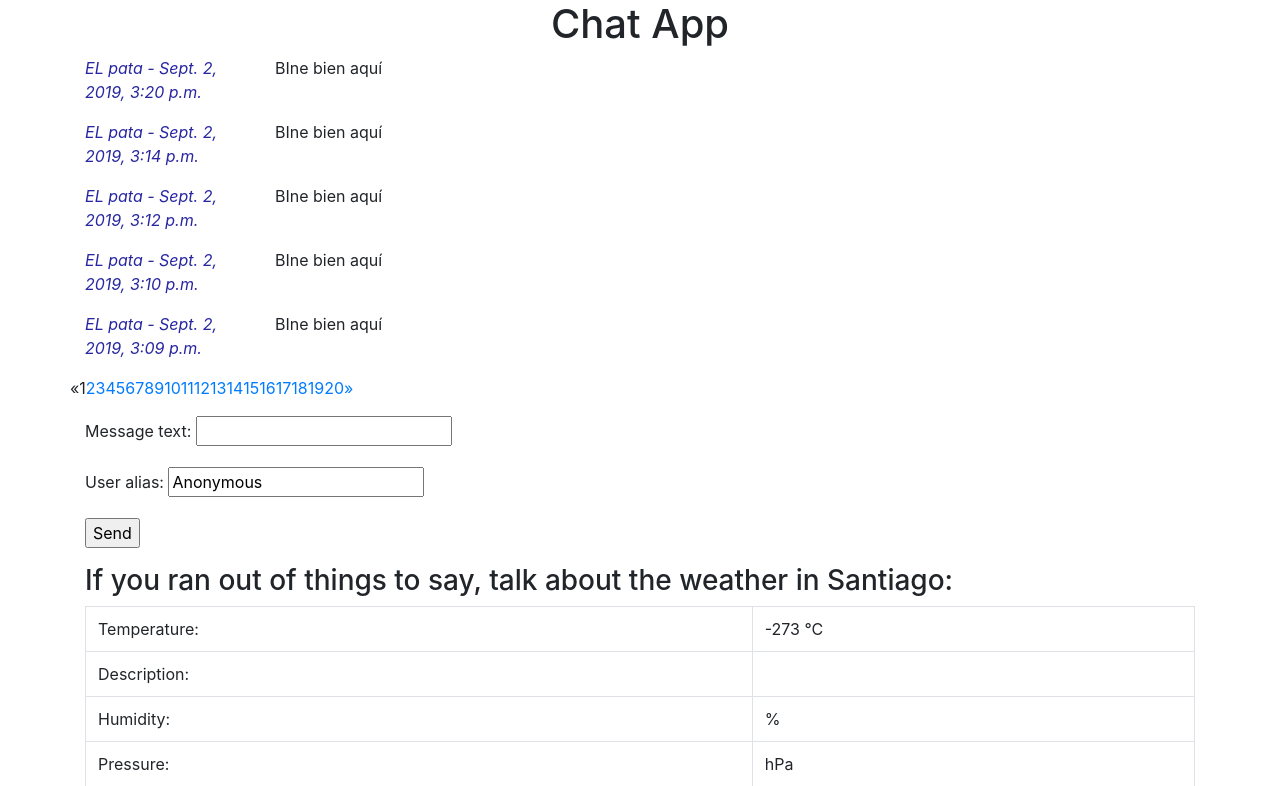
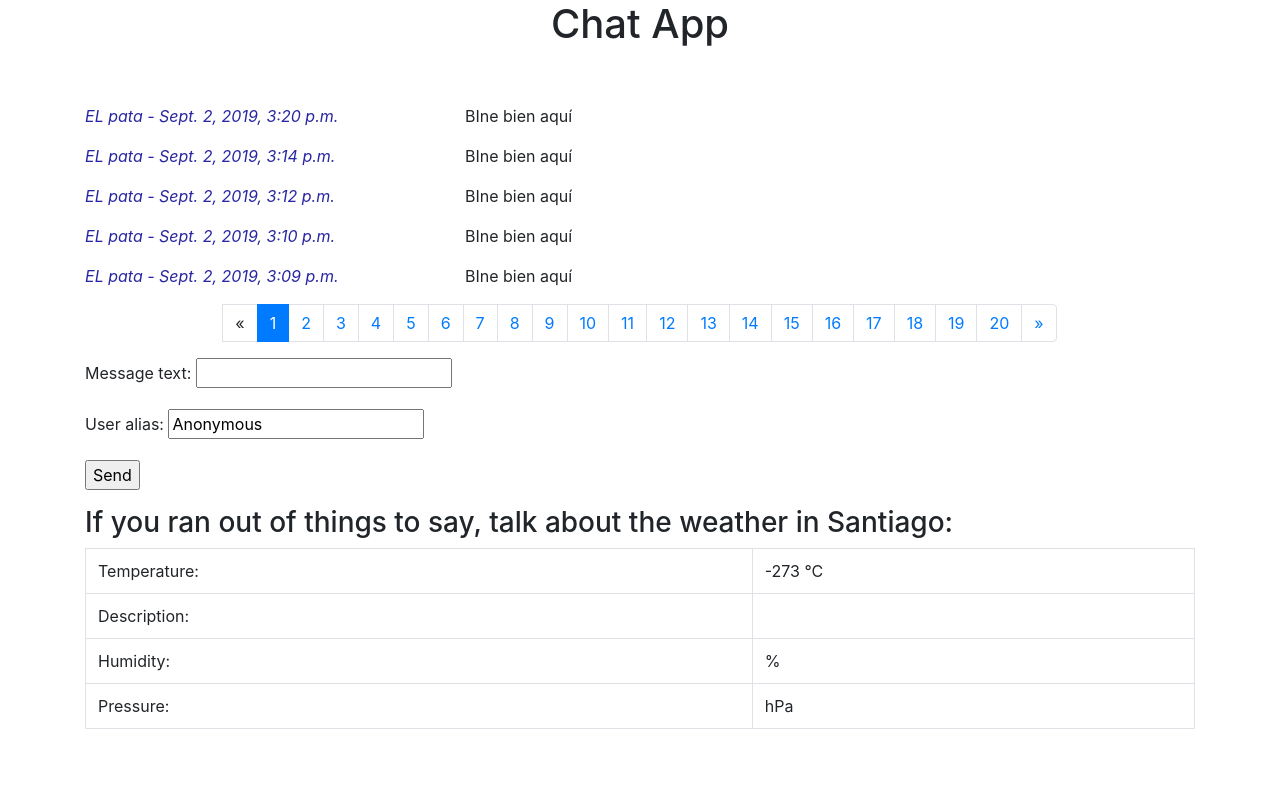
Before and after one commit to domingo-valdes/E0-IIC2173, a Django app: page /chatting/ in a window 1280 px wide. Shown: the top 786 px of the page. After the commit the page ends 729 px from the top, so only its background shows below. Run offline with Django 3.2, Linux system fonts and the light colour scheme; data comes from the database, SQL or seed files in the repository; both versions use the stored data as it was after the commit; data that the repository does not hold is empty; some libraries are stand-ins or nearby versions.

Commit message:
aesthetic

```diff
--- a/chatting/templates/chatting/index.html
+++ b/chatting/templates/chatting/index.html
@@ -10,35 +10,40 @@
             {% if messages %}
                   <div class="container">
                         <h1 class="text-center">Chat App</h1>
+                        <br>
+                        <br>
                         {% for message in messages %}
                         <div class="row">
-                            <div class="col-2">
+                            <div class="col-4">
                                 <p class="font-italic" style="color:rgb(40, 38, 160)"><td>{{ message.user_alias }} - {{ message.pub_date }}</td></p>
                             </div>
-                            <div class="col-10">
+                            <div class="col-8">
                                 <p class="font-weight-normal"><td>{{ message.message_text }}</td></p>
                             </div>
                         </div>
                         {% endfor %}
-                        <div class="row">
+                        <div>
+
+                        </div clas="row">
+                            <div class="text-center">
                                 {% if messages.has_other_pages %}
-                                <ul class="pagination">
+                                <ul class="pagination justify-content-center">
                                   {% if messages.has_previous %}
-                                    <li><a href="?page={{ messages.previous_page_number }}">&laquo;</a></li>
+                                    <li class="page-item"><a class="page-link" href="?page={{ messages.previous_page_number }}">&laquo;</a></li>
                                   {% else %}
-                                    <li class="disabled"><span>&laquo;</span></li>
+                                    <li class="disabled"><a class="page-link">&laquo;</a></li>
                                   {% endif %}
                                   {% for i in messages.paginator.page_range %}
                                     {% if messages.number == i %}
-                                      <li class="active"><span>{{ i }} <span class="sr-only">(current)</span></span></li>
+                                      <li class="active page-item"><a class="page-link">{{ i }} <span class="sr-only">(current)</span></a></li>
                                     {% else %}
-                                      <li><a href="?page={{ i }}">{{ i }}</a></li>
+                                      <li><a class="page-link" href="?page={{ i }}">{{ i }}</a></li>
                                     {% endif %}
                                   {% endfor %}
                                   {% if messages.has_next %}
-                                    <li><a href="?page={{ messages.next_page_number }}">&raquo;</a></li>
+                                    <li class="page-item"><a class="page-link" href="?page={{ messages.next_page_number }}">&raquo;</a></li>
                                   {% else %}
-                                    <li class="disabled"><span>&raquo;</span></li>
+                                    <li class="disabled"><a class="page-link">&raquo;</a></li>
                                   {% endif %}
                                 </ul>
                               {% endif %}
```
Also changed, not shown: db.sqlite3.
